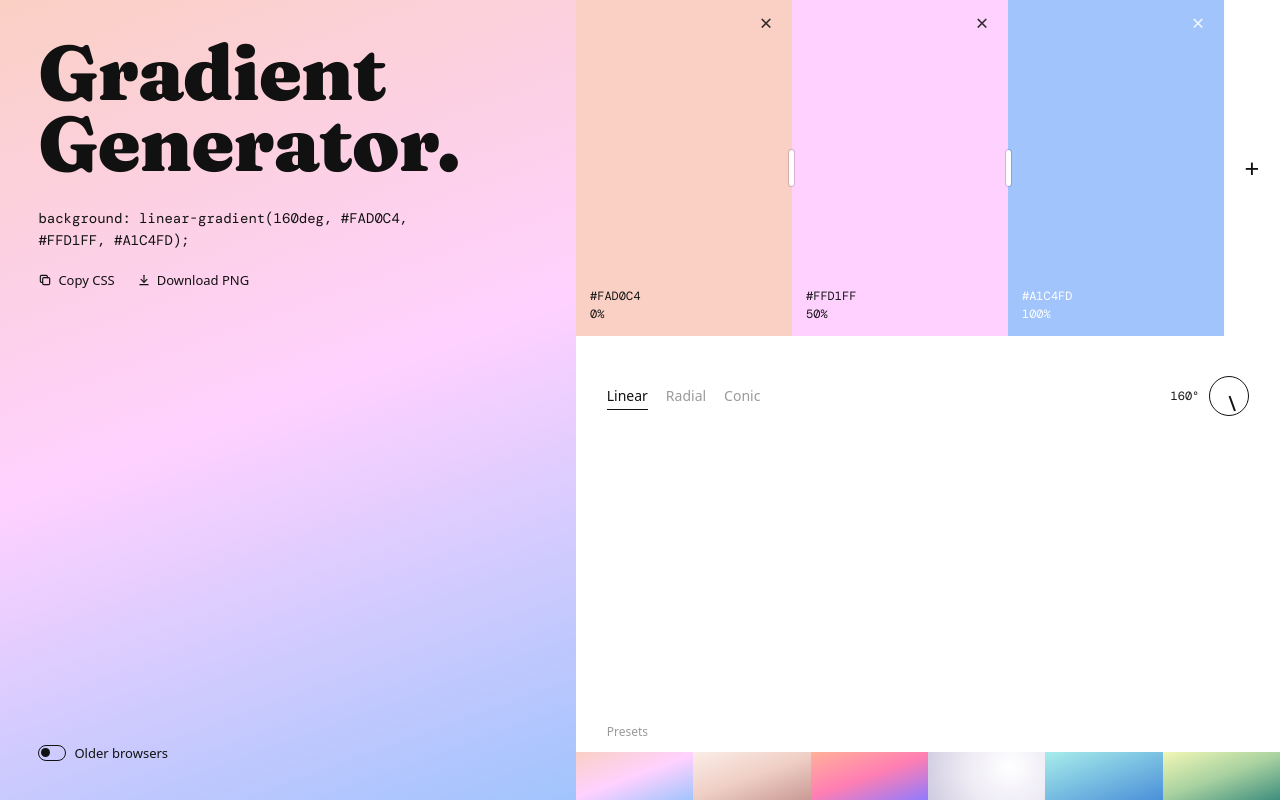
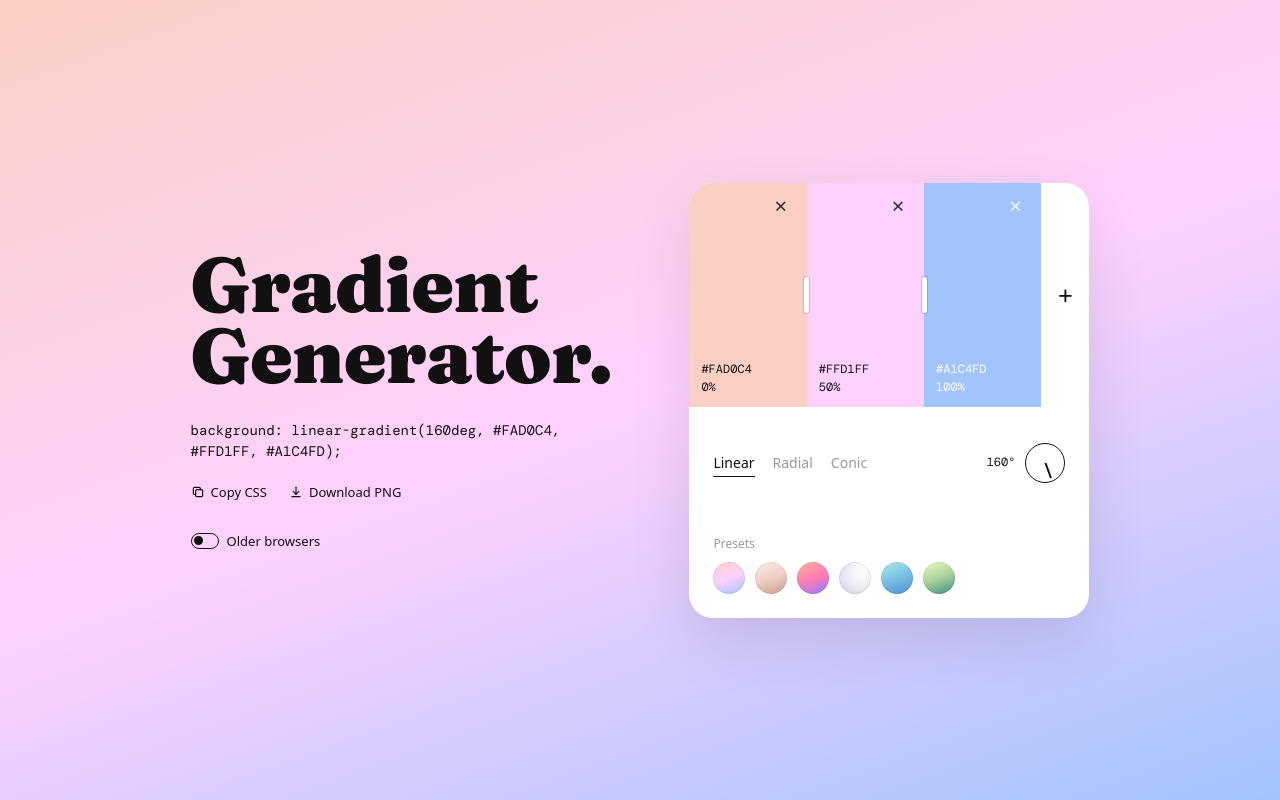
Before and after one commit to gabibble/gradient-app, a plain HTML site: page index.html in a window 1280 px wide. Drawn offline with nearby package versions, Linux system fonts and the light colour scheme.

Commit message:
Float the controls in a panel over a full-screen gradient on desktop
- The gradient fills the whole page; title, code and links sit beside the panel
- Title and panel are centred as one group, and the panel grows on large screens
- Presets are circles in the panel on desktop, squares along the bottom on mobile

Co-Authored-By: Claude Fable 5.2 <noreply@anthropic.com>

```diff
--- a/script.js
+++ b/script.js
@@ -314,7 +314,9 @@
 
   function update() {
     var g = gradient();
-    preview.style.background = g;
+    // The stylesheet paints this on the whole page on desktop and on the
+    // top section on mobile.
+    document.querySelector('.app').style.setProperty('--gradient', g);
     cssOut.textContent = cssText();
 
     var avg = state.stops.reduce(function (t, s) { return t + luminance(s.c); }, 0) / state.stops.length;
--- a/style.css
+++ b/style.css
@@ -25,10 +25,15 @@ button { background: none; border: 0; padding: 0; cursor: pointer; }
 :focus-visible { outline: 2px solid currentColor; outline-offset: 2px; }
 
 .app {
-  display: grid;
-  grid-template-columns: 45% 1fr;
+  --m: clamp(16px, 2.4vw, 32px);
+  display: flex;
+  align-items: center;
+  justify-content: center;
+  gap: clamp(32px, 6vw, 120px);
   height: 100vh;
   height: 100dvh;
+  padding: var(--m) clamp(20px, 4vw, 64px);
+  background: var(--gradient);
 }
 
 /* Left: the gradient, title and code */
@@ -38,10 +43,9 @@ button { background: none; border: 0; padding: 0; cursor: pointer; }
   --inv: #111;
   display: flex;
   flex-direction: column;
-  justify-content: space-between;
-  gap: 32px;
-  padding: clamp(20px, 3vw, 48px);
+  gap: 28px;
   color: var(--fg);
+  flex: 0 1 auto;
   min-width: 0;
   transition: color .2s;
 }
@@ -151,16 +155,24 @@ h1 {
 
 /* Right: color blocks */
 
+/* On desktop the controls float over the gradient in one panel. */
 .editor {
   display: flex;
   flex-direction: column;
-  min-width: 0;
+  flex: none;
+  align-self: center;
+  width: min(46vw, clamp(400px, 30vw, 560px));
+  max-height: 100%;
   min-height: 0;
+  background: #fff;
+  border-radius: 24px;
+  overflow: hidden;
+  box-shadow: 0 24px 60px rgba(0, 0, 0, .1);
 }
 
 .blocks {
   display: flex;
-  height: clamp(200px, 42vh, 440px);
+  height: clamp(160px, 28vh, 300px);
   flex: none;
 }
 
@@ -182,7 +194,7 @@ h1 {
   justify-content: flex-end;
   align-items: flex-start;
   gap: 2px;
-  padding: 14px;
+  padding: 12px;
   color: #fff;
   font-family: var(--mono);
   font-size: 12px;
@@ -243,7 +255,7 @@ h1 {
 @media (hover: none) { .rm { opacity: .85; } }
 
 .add {
-  flex: 0 0 56px;
+  flex: 0 0 48px;
   font-size: 26px;
   font-weight: 300;
   transition: background .15s;
@@ -259,7 +271,7 @@ h1 {
   flex-direction: column;
   justify-content: space-between;
   gap: 32px;
-  padding: 28px clamp(20px, 2.4vw, 36px);
+  padding: 24px 24px 40px;
   min-height: 0;
 }
 
@@ -348,25 +360,27 @@ h1 {
   pointer-events: none;
 }
 
-.presets-wrap { flex: none; }
+.presets-wrap { flex: none; padding: 0 24px 24px; }
 
 .presets-label {
-  padding: 0 clamp(20px, 2.4vw, 36px) 12px;
+  padding-bottom: 10px;
   font-size: 12px;
   color: var(--muted);
 }
 
-.presets { display: flex; height: 48px; }
+.presets { display: flex; flex-wrap: wrap; gap: 10px; }
 
+/* The faint ring keeps near-white presets visible on the white panel. */
 .presets button {
-  flex: 1;
-  min-width: 0;
-  transform-origin: 50% 100%;
-  transition: transform .15s;
+  width: 32px;
+  height: 32px;
+  border-radius: 50%;
+  box-shadow: inset 0 0 0 1px rgba(0, 0, 0, .08);
+  transition: transform .12s;
 }
 
-.presets button:hover { transform: scaleY(1.2); }
-.presets button:focus-visible { outline: 2px solid var(--ink); outline-offset: -4px; }
+.presets button:hover { transform: scale(1.12); }
+.presets button:focus-visible { outline: 2px solid var(--ink); outline-offset: 2px; }
 
 /* Color picker */
 
@@ -453,9 +467,25 @@ h1 {
     height: auto;
     min-height: 100vh;
     min-height: 100dvh;
+    align-items: stretch;
+    justify-content: flex-start;
+    gap: 0;
+    padding: 0;
+    background: none;
   }
 
-  .editor { flex: 1; }
+  .preview { flex: none; background: var(--gradient); }
+
+  .editor {
+    flex: 1;
+    align-self: stretch;
+    width: auto;
+    height: auto;
+    margin: 0;
+    border-radius: 0;
+    overflow: visible;
+    box-shadow: none;
+  }
 
   .preview { gap: 22px; padding: 22px 20px; }
 
@@ -500,11 +530,21 @@ h1 {
 
   .panel { flex: none; padding: 20px 20px 28px; gap: 24px; }
 
-  .presets-wrap { margin-top: auto; }
+  .presets-wrap { margin-top: auto; padding: 0; }
 
   .presets-label { padding: 0 20px 12px; }
 
-  .presets { height: auto; }
+  .presets { flex-wrap: nowrap; gap: 0; }
 
-  .presets button { aspect-ratio: 1; }
+  .presets button {
+    flex: 1;
+    width: auto;
+    height: auto;
+    aspect-ratio: 1;
+    border-radius: 0;
+    box-shadow: none;
+  }
+
+  .presets button:hover { transform: none; }
+  .presets button:focus-visible { outline-offset: -4px; }
 }
```
